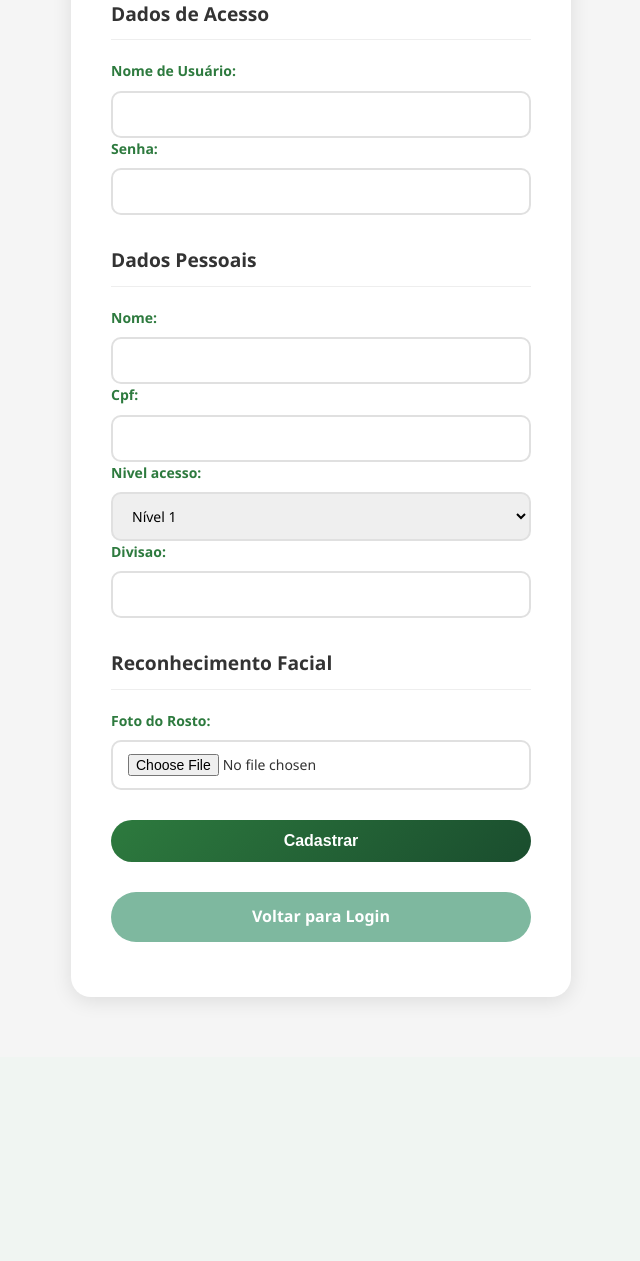
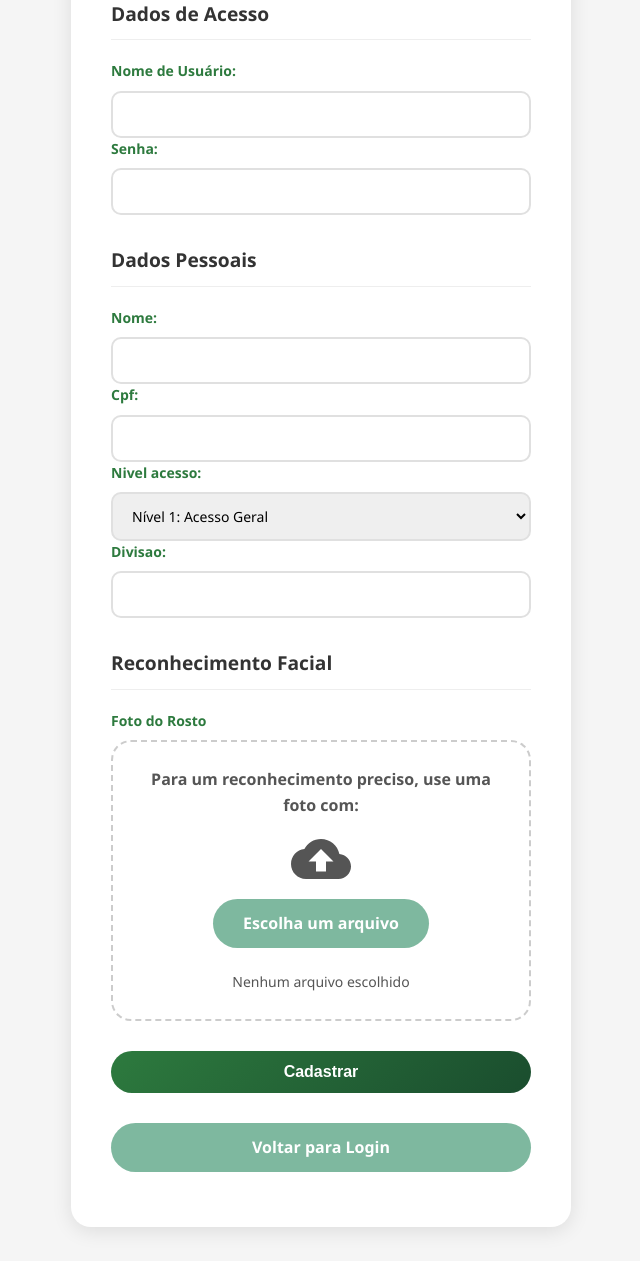
Before and after one commit to GretzelKattia/projeto_reconhecimento_facial, a Django app: page /cadastro/ in a window 1280 px wide. Shown: the part 322-1583 px from the top of the page, without its empty margins (319-959 px from the left). Before the commit the page ends 1323 px from the top, so only its background shows below. Run offline with Django 4.2, Linux system fonts and the light colour scheme.

Commit message:
update styles css and html's and img MB

```diff
--- a/registro_recognition/registro/models.py
+++ b/registro_recognition/registro/models.py
@@ -6,9 +6,9 @@ from django.utils.text import slugify
 class Funcionario(models.Model):
     """Modelo para armazenar dados dos funcionários"""
     NIVEL_CHOICES = [
-        (1, 'Nível 1'),
-        (2, 'Nível 2'),
-        (3, 'Nível 3'),
+        (1, 'Nível 1: Acesso Geral'),
+        (2, 'Nível 2: Acesso restrito para Diretor'),
+        (3, 'Nível 3: Acesso exclusivo para Ministro'),
     ]
 
     user = models.OneToOneField(User, on_delete=models.CASCADE, related_name='funcionario')
--- a/registro_recognition/registro/templates/registro/cadastro.html
+++ b/registro_recognition/registro/templates/registro/cadastro.html
@@ -19,10 +19,37 @@
         {{ funcionario_form.as_p }}
 
         <h3 class="form-section-title">Reconhecimento Facial</h3>
-        {{ coleta_form.as_p }}
-        <!-- <svg class="upload-icon" xmlns="http://www.w3.org/2000/svg" viewBox="0 0 24 24">
-            <path d="M19 7v2.99s-1.99.01-2 0V7h-3s.01-1.99 0-2h3V2h2v3h3v2h-3zm-3 4V8h-3V5H5c-1.1 0-2 .9-2 2v12c0 1.1.9 2 2 2h12c1.1 0 2-.9 2-2v-8h-3zM5 19l3-4 2 3 3-4 4 5H5z"/>
-        </svg> -->
+
+        {# Bloco customizado para o upload de arquivo #}
+        <div class="form-group">
+            <label for="{{ coleta_form.image.id_for_label }}">{{ coleta_form.image.label }}</label>
+
+            {# O input original fica escondido #}
+            {{ coleta_form.image }}
+
+            {# Nossa nova zona de arrastar e soltar #}
+            <div id="drop-zone" class="drop-zone">
+                <div class="drop-zone-text">
+                    <div class="upload-instructions">
+                        <p><strong>Para um reconhecimento preciso, use uma foto com:</strong></p>
+                        <!-- <ul>
+                            ✔️ Rosto olhando para frente <br>
+                            ✔️ Boa iluminação, sem sombras <br>
+                            ✔️ Sem óculos escuros ou chapéu
+                        </ul> -->
+                    </div>
+                    <svg xmlns="http://www.w3.org/2000/svg" viewBox="0 0 24 24" width="60" height="60" fill="currentColor"><path d="M19.35 10.04C18.67 6.59 15.64 4 12 4 9.11 4 6.6 5.64 5.35 8.04 2.34 8.36 0 10.91 0 14c0 3.31 2.69 6 6 6h13c2.76 0 5-2.24 5-5 0-2.64-2.05-4.78-4.65-4.96zM14 13v4h-4v-4H7l5-5 5 5h-3z"/></svg>
+                    <label for="{{ coleta_form.image.id_for_label }}" class="btn btn-secondary">
+                        <span>Escolha um arquivo</span>
+                    </label>
+                </div>
+                <span id="file-name-display" class="file-name-display">Nenhum arquivo escolhido</span>
+            </div>
+
+            {% if coleta_form.image.errors %}
+                <div class="form-error">{{ coleta_form.image.errors|striptags }}</div>
+            {% endif %}
+        </div>
 
         <div class="button-group">
             <button type="submit" class="btn btn-primary btn-block">
@@ -34,4 +61,56 @@
         </div>
     </form>
 </div>
+
+{% block extra_css %}
+    {# Carrega o arquivo de estilo específico para a página de cadastro #}
+    <link rel="stylesheet" href="{% static 'css/style_cadastro.css' %}">
 {% endblock %}
+
+{% block extra_js %}
+<script>
+    const fileInput = document.getElementById('{{ coleta_form.image.id_for_label }}');
+    const dropZone = document.getElementById('drop-zone');
+    const fileNameDisplay = document.getElementById('file-name-display');
+
+    // Função para atualizar o nome do arquivo exibido
+    function updateFileName(file) {
+        if (file) {
+            fileNameDisplay.textContent = file.name;
+        } else {
+            fileNameDisplay.textContent = 'Nenhum arquivo escolhido';
+        }
+    }
+
+    // Atualiza o nome do arquivo quando selecionado pelo botão
+    fileInput.addEventListener('change', function(event) {
+        updateFileName(event.target.files[0]);
+    });
+
+    // Eventos de Drag and Drop
+    dropZone.addEventListener('click', () => fileInput.click());
+
+    dropZone.addEventListener('dragover', (event) => {
+        event.preventDefault(); // Previne o comportamento padrão do navegador
+        dropZone.classList.add('dragover');
+    });
+
+    dropZone.addEventListener('dragleave', () => {
+        dropZone.classList.remove('dragover');
+    });
+
+    dropZone.addEventListener('drop', (event) => {
+        event.preventDefault(); // Previne o comportamento padrão do navegador
+        dropZone.classList.remove('dragover');
+
+        const fileNameDisplay = document.getElementById('file-name-display');
+        const files = event.dataTransfer.files;
+
+        if (files.length > 0) {
+            fileInput.files = files; // Associa o arquivo arrastado ao input
+            updateFileName(files[0]);
+        }
+    });
+</script>
+{% endblock %}
+{% endblock %}
--- a/registro_recognition/registro/views.py
+++ b/registro_recognition/registro/views.py
@@ -9,15 +9,14 @@ import base64
 from django.db import transaction
 import cv2
 import numpy as np
-from django.db import models
-from PIL import Image # Importe a biblioteca Pillow
+from PIL import Image
 import face_recognition
 import json
+import os
 
 def login_view(request):
     """Página de login com usuário/senha e reconhecimento facial."""
     if request.method == 'POST':
-        # Lógica de login com usuário e senha
         data = request.POST
         username = data.get('username')
         password = data.get('password')
@@ -34,7 +33,6 @@ def dashboard(request):
     """Dashboard do usuário após o login."""
     try:
         funcionario = request.user.funcionario
-        # Tenta buscar os dados da face associados ao funcionário
         face_data = ColetaDeFaces.objects.get(funcionario=funcionario)
     except Funcionario.DoesNotExist:
         funcionario = None
@@ -42,9 +40,19 @@ def dashboard(request):
     except ColetaDeFaces.DoesNotExist:
         face_data = None
 
+    # Calcular tamanho da imagem em MB
+    mb_image = None
+    if face_data and face_data.image:
+        path = face_data.image.path
+        if os.path.exists(path):
+            size_bytes = os.path.getsize(path)
+            size_mb = size_bytes / (1024 * 1024)
+            mb_image = round(size_mb, 2)  # duas casas decimais
+
     return render(request, 'registro/dashboard.html', {
         'funcionario': funcionario,
-        'face_data': face_data
+        'face_data': face_data,
+        'mb_image': mb_image,
     })
 
 @login_required
@@ -62,7 +70,6 @@ def reconhecer_rosto(request):
             image_np = np.frombuffer(image_bytes, dtype=np.uint8)
             img = cv2.imdecode(image_np, cv2.IMREAD_COLOR)
 
-            # 1. Encontrar o rosto na imagem da webcam e gerar o encoding
             rgb_img = cv2.cvtColor(img, cv2.COLOR_BGR2RGB)
             encodings_rosto_atual = face_recognition.face_encodings(rgb_img)
 
@@ -70,23 +77,18 @@ def reconhecer_rosto(request):
                 return JsonResponse({'success': False, 'message': 'Nenhum rosto detectado na captura.'})
 
             encoding_rosto_atual = encodings_rosto_atual[0]
-
-            # 2. Buscar todos os rostos conhecidos do banco de dados
             faces_conhecidas = ColetaDeFaces.objects.all()
             if not faces_conhecidas.exists():
                 return JsonResponse({'success': False, 'message': 'Nenhum rosto cadastrado no sistema.'})
 
             encodings_conhecidos = [json.loads(face.encoding) for face in faces_conhecidas]
-
-            # 3. Comparar o rosto da webcam com os rostos conhecidos
             matches = face_recognition.compare_faces(encodings_conhecidos, encoding_rosto_atual, tolerance=0.5)
 
             if True in matches:
                 first_match_index = matches.index(True)
                 face_encontrada = faces_conhecidas[first_match_index]
                 user = face_encontrada.funcionario.user
-
-                login(request, user) # Faz o login do usuário
+                login(request, user)
                 return JsonResponse({'success': True, 'user': user.username})
 
             return JsonResponse({'success': False, 'message': 'Rosto não reconhecido.'})
@@ -94,8 +96,6 @@ def reconhecer_rosto(request):
             return JsonResponse({'success': False, 'message': f'Erro no servidor: {str(e)}'})
 
     return JsonResponse({'success': False, 'message': 'Método inválido'})
-
-# registro/views.py
 
 @transaction.atomic
 def cadastro_view(request):
@@ -109,31 +109,26 @@ def cadastro_view(request):
             'coleta_form': coleta_form
         })
 
-    # Se o método for POST, o código abaixo será executado
     user_form = UserForm(request.POST)
     funcionario_form = FuncionarioForm(request.POST)
     coleta_form = ColetaDeFacesForm(request.POST, request.FILES)
 
     if user_form.is_valid() and funcionario_form.is_valid() and coleta_form.is_valid():
-        # 1. Criar o usuário
         username = user_form.cleaned_data['username']
         password = user_form.cleaned_data['password']
         user = User.objects.create_user(username=username, password=password)
 
-        # 2. Criar o funcionário e associar ao usuário
         funcionario = funcionario_form.save(commit=False)
         funcionario.user = user
         funcionario.save()
 
-        # 3. Processar a imagem e salvar a coleta de face
         coleta = ColetaDeFaces(funcionario=funcionario)
         coleta.image = coleta_form.cleaned_data['image']
 
         try:
-            # Abre a imagem com Pillow e converte para RGB
             img_pil = Image.open(coleta.image)
             img_rgb = img_pil.convert('RGB')
-            imagem_carregada = np.array(img_rgb) # Converte para o formato que face_recognition usa
+            imagem_carregada = np.array(img_rgb)
             encodings = face_recognition.face_encodings(imagem_carregada)
 
             if encodings:
--- a/static/css/style.css
+++ b/static/css/style.css
@@ -192,7 +192,6 @@ textarea:focus {
 }
 
 .btn-primary:hover {
-    transform: translateY(-2px);
     box-shadow: 0 6px 20px rgba(45, 122, 62, 0.3);
 }
 
@@ -201,10 +200,22 @@ textarea:focus {
     color: var(--white);
 }
 
+/* Regra de hover para TODOS os botões secundários */
 .btn-secondary:hover {
-    background: var(--primary-green);
-    transform: translateY(-2px);
+    background: var(--dark-green);
+    color: var(--white) !important;
+    text-decoration: none;
 }
+
+.btn-success {
+    color: var(--dark-green);
+}
+/* Regra específica para links que são botões de sucesso */
+a.btn-success:hover {
+    color: var(--dark-green);
+    text-decoration: underline;
+}
+
 
 .btn-block {
     width: 100%;
@@ -305,7 +316,7 @@ a {
 }
 
 a:hover {
-    color: var(--dark-green);
+    color: var(--white);
     text-decoration: underline;
 }
 
--- /dev/null
+++ b/static/css/style_cadastro.css
@@ -0,0 +1,48 @@
+/* =============================================
+   ESTILOS ESPECÍFICOS DA PÁGINA DE CADASTRO
+   ============================================ */
+
+input[type="file"] {
+    display: none;
+}
+
+.drop-zone {
+    border: 2px dashed #ccc;
+    border-radius: var(--border-radius);
+    padding: 25px;
+    text-align: center;
+    color: #555;
+    transition: border-color 0.3s, background-color 0.3s;
+    cursor: pointer;
+}
+
+.drop-zone.dragover {
+    border-color: var(--primary-green);
+    background-color: #f0f8ff;
+}
+
+.drop-zone-text {
+    display: flex;
+    flex-direction: column;
+    align-items: center;
+    gap: 10px;
+}
+
+.file-name-display {
+    font-size: 14px;
+    color: #555;
+    margin-top: 15px;
+    display: block;
+}
+
+.form-error {
+    color: #dc3545;
+    font-size: 14px;
+    margin-top: 5px;
+}
+
+/* Estilo extra para o hover do botão de upload */
+#drop-zone .btn-secondary:hover {
+    background-color: var(--dark-green);
+    color: var(--white);
+}
--- a/static/css/style_form.css
+++ b/static/css/style_form.css
@@ -9,7 +9,7 @@
 }
 
 .form-card {
-    background: var(--white); /* Estilos do card */
+    background: var(--white);
     border-radius: var(--border-radius);
     padding: 30px 40px;
     box-shadow: 0 4px 20px rgba(0, 0, 0, 0.1);
```
Also changed, not shown: registro_recognition/registro/templates/registro/dashboard.html (+19 -4 lines), registro_recognition/registro/templates/registro/login.html (+16 -5 lines), static/css/style_dashboard.css (+5 -8 lines), 1 other file.
